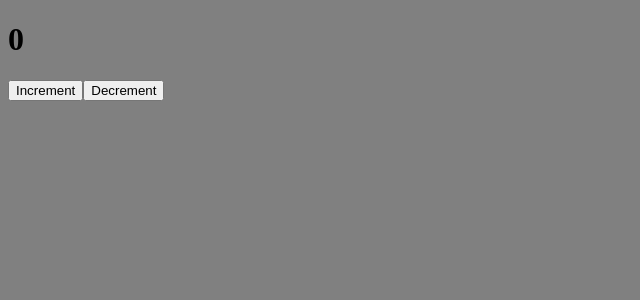
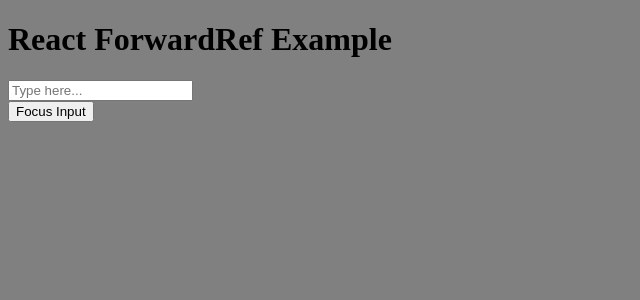
Before and after one commit to hassaan871/my-vite-app, a React (Vite) app: page / in a window 1280 px wide. Shown: the top 300 px of the page, without its empty margins (0-640 px from the left). Built offline with nearby package versions, Linux system fonts and the light colour scheme.

Commit message:
useRef and forwardRef

```diff
--- a/src/App.jsx
+++ b/src/App.jsx
@@ -1,10 +1,11 @@
-import MyComponent from "./MyComponent";
+import ParentComponent from "./ParentComponent";
 
 const App = () => {
 
   return(
     <div>
-      <MyComponent />
+      <h1>React ForwardRef Example</h1>
+      <ParentComponent />
     </div>
   )
 }
--- /dev/null
+++ b/src/ChildComponent.jsx
@@ -0,0 +1,11 @@
+import { forwardRef } from "react";
+
+const ChildComponent = forwardRef(({placeholder}, ref) => {
+    return(
+        <div>
+            <input type="text" ref={ref} placeholder={placeholder}/>
+        </div>
+    )
+});
+
+export default ChildComponent;
--- /dev/null
+++ b/src/ParentComponent.jsx
@@ -0,0 +1,19 @@
+import { useRef } from "react";
+import ChildComponent from "./ChildComponent";
+
+const ParentComponent = () => {
+    const inputRef = useRef(null);
+
+    const focusInput = () => {
+        inputRef.current.focus();
+    }
+
+    return(
+        <div>
+            <ChildComponent ref={inputRef} placeholder="Type here..."/>
+            <button onClick={focusInput}>Focus Input</button>
+        </div>
+    )
+}
+
+export default ParentComponent;
```
